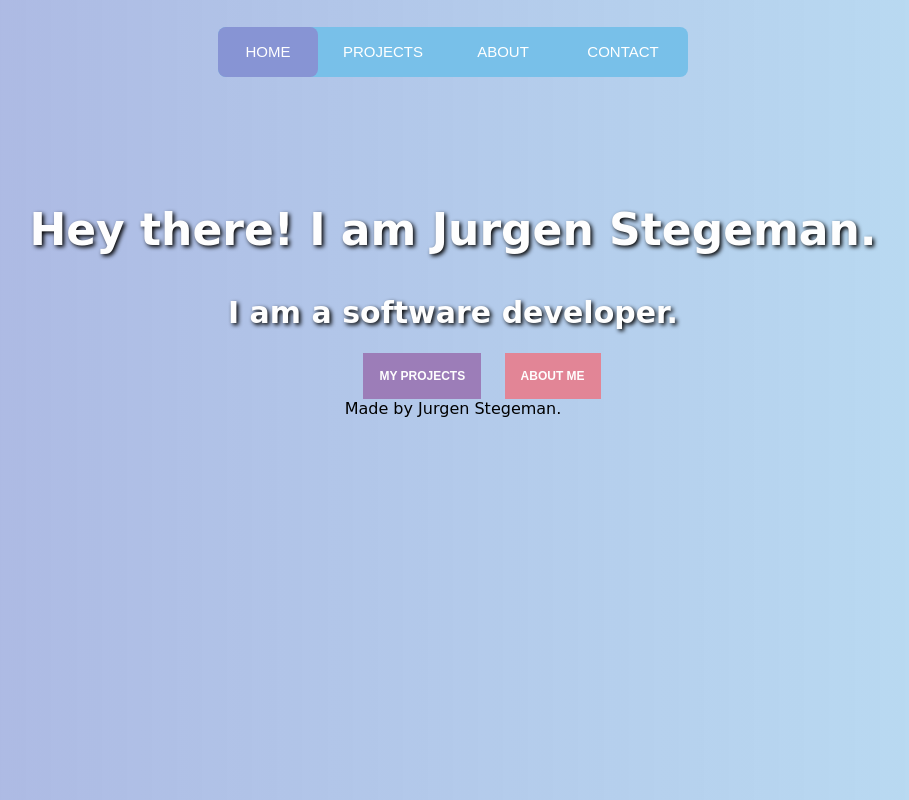
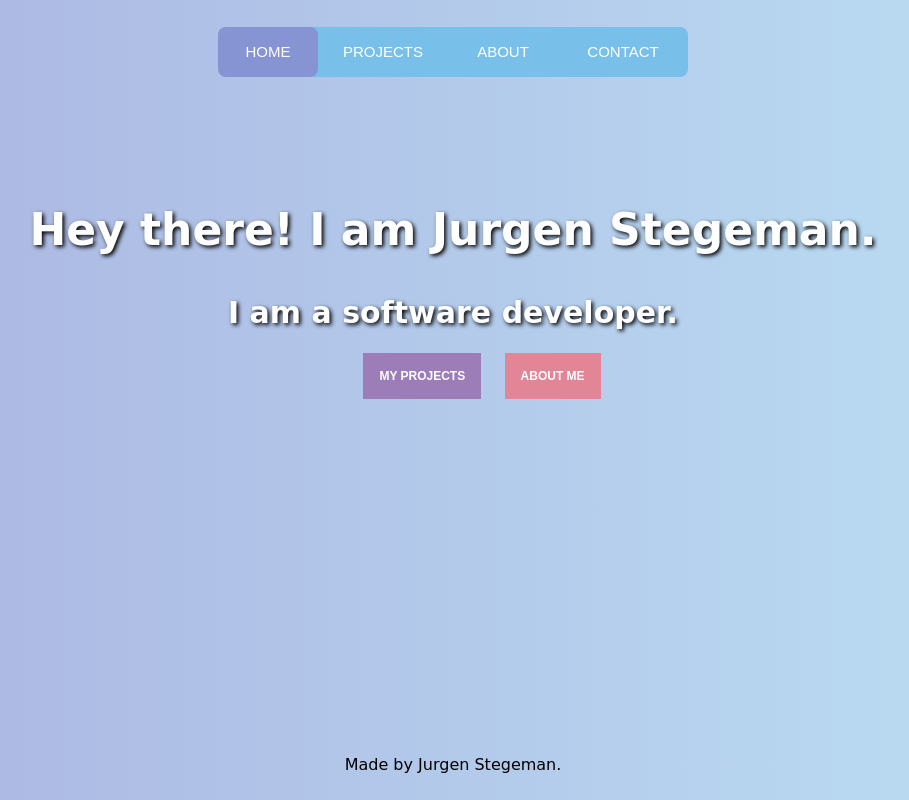
Before and after one commit to Thoredo/portfolio-site, a Flask app: page / in a window 1280 px wide. Shown: the whole page, without its empty margins (187-1096 px from the left). Run offline with Flask 3, Linux system fonts and the light colour scheme.

Commit message:
fix footer position

```diff
--- a/static/css/style.css
+++ b/static/css/style.css
@@ -93,6 +93,15 @@ body {
     font-size: 12px;
     font-family: sans-serif;
     background-image: linear-gradient(to right, var(--transparent-vista-blue), var(--transparent-maya-blue));
+    display: flex;
+    flex-direction: column;
+    min-height: 100vh;
+    margin: 0;
+    padding: 0;
+}
+
+.content {
+    flex: 1;
 }
 
 h1 {
@@ -232,12 +241,12 @@ h2 {
 }
 
 footer {
-    bottom: 20px;
     width: 100%;
     text-align: center;
     color: black;
     font-family: 'Cherry Swash', cursive;
     font-size: 16px;
+    padding: 10px 0;
 }
 
 .form-container {
--- a/templates/contact.html
+++ b/templates/contact.html
@@ -3,6 +3,7 @@
 {% block title %} Contact {% endblock %}
 
 {% block content %}
+<div class="content">
     {% if form.is_submitted() %}
     <h1>Thank you for your message {{ name }}, I will get back to you as soon as possible.</h1>
     {% else %}
@@ -28,7 +29,7 @@
     <p class="contact-info">Email: jurgenstegeman@live.nl
         <a href="https://www.linkedin.com/in/jurgen-stegeman-841aaa122/">Linkedin</a>
     </p>
-
+</div>
 {% endif %}
 
 {% endblock %}
--- a/templates/index.html
+++ b/templates/index.html
@@ -3,10 +3,12 @@
 {% block title %} Portfolio Jurgen Stegeman {% endblock %}
 
 {% block content %}
-<h1 class="index-h1">Hey there! I am Jurgen Stegeman.</h1>
-<h2>I am a software developer.</h2>
-<div class="hero-hyperlink-div">
-    <a class="hero-hyperlink" href="{{ url_for('projects') }}">My projects</a>
-    <a class="hero-hyperlink" href="{{ url_for('about') }}">About me</a>
+<div class="content">
+    <h1 class="index-h1">Hey there! I am Jurgen Stegeman.</h1>
+    <h2>I am a software developer.</h2>
+    <div class="hero-hyperlink-div">
+        <a class="hero-hyperlink" href="{{ url_for('projects') }}">My projects</a>
+        <a class="hero-hyperlink" href="{{ url_for('about') }}">About me</a>
+    </div>
 </div>
 {% endblock %}
--- a/templates/projects.html
+++ b/templates/projects.html
@@ -3,6 +3,7 @@
 {% block title %} Projects {% endblock %}
 
 {% block content %}
+<div class="content">
     <h1>Projects</h1>
     <div class="projects">
         <div class="image-container">
@@ -28,8 +29,8 @@
             </div>
         </div>
         <div class="image-container right-images">
-        <a href="#"><img src="static/images/image-watermarking.png" alt="black and white image for my watermarking app"
-                class="project-images"></a>
+            <a href="#"><img src="static/images/image-watermarking.png"
+                    alt="black and white image for my watermarking app" class="project-images"></a>
             <div class="overlay overlayRose">
                 <div class="text">Watermarking App</div>
             </div>
@@ -45,4 +46,5 @@
 
 
     </div>
+</div>
 {% endblock %}
```
Also changed, not shown: templates/about.html (+12 -5 lines). Lines whose indentation alone changed are shown as unchanged.
